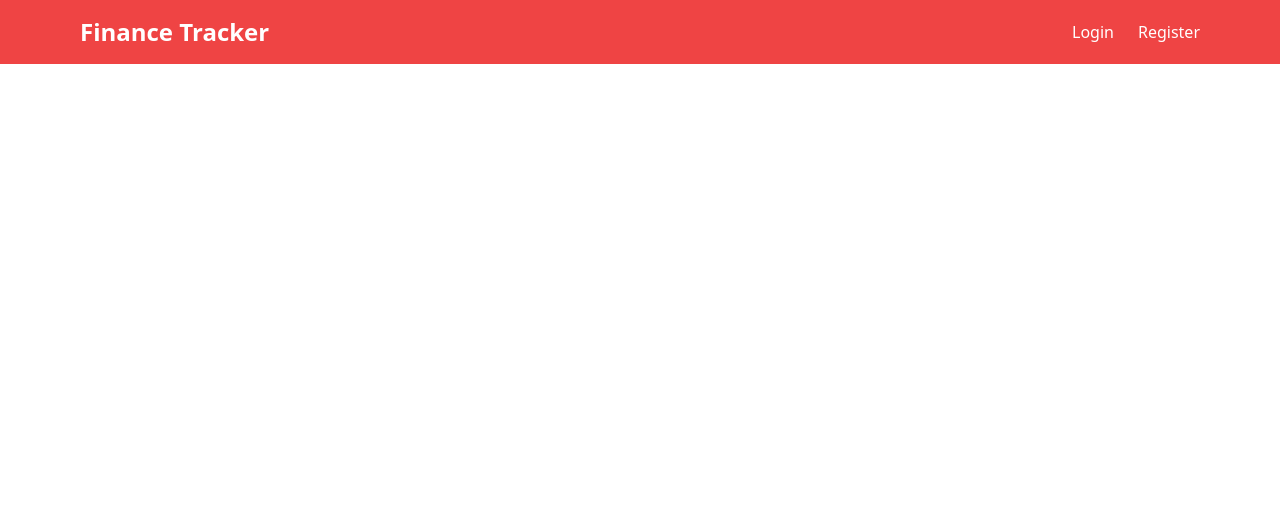
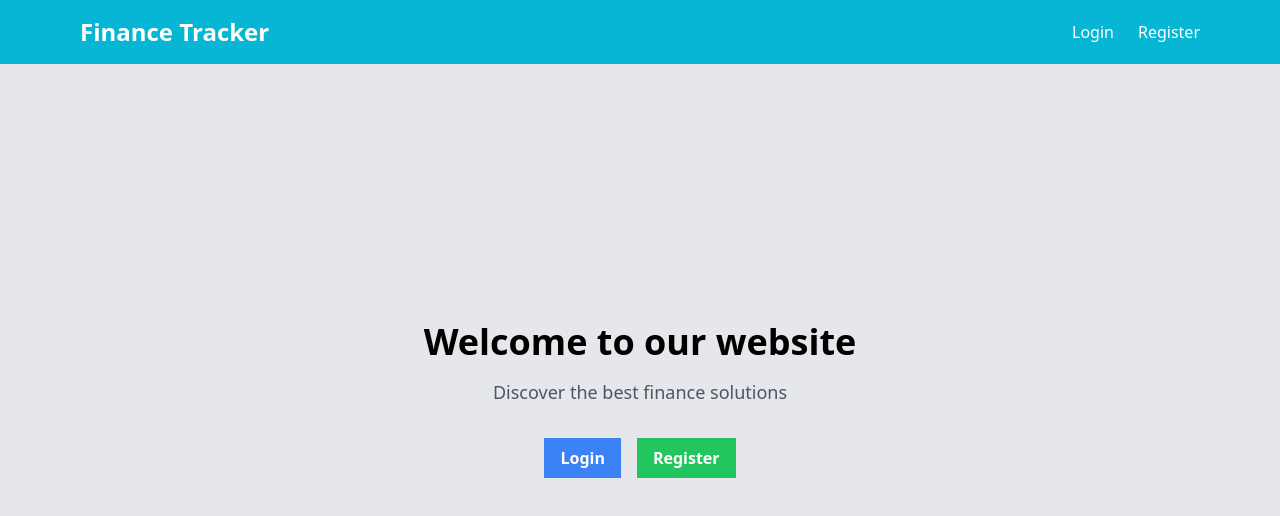
Before and after one commit to Mohamed-Abdelrazeq/react-finance-tracker, a React (Create React App) app: page / in a window 1280 px wide. Shown: the top 516 px of the page. Built offline with nearby package versions, Linux system fonts and the light colour scheme; no server answers.

Commit message:
coloring

```diff
--- a/src/App.css
+++ b/src/App.css
@@ -1,6 +1,7 @@
 .main-btn {
-  @apply rounded-sm bg-gradient-to-bl from-red-300 to-red-500 text-white font-light;
+  @apply rounded-md bg-cyan-500 text-white font-light;
   @apply w-28 py-2 px-4;
+  @apply hover:brightness-105;
 }
 
 .main-input {
--- a/src/components/navbar.js
+++ b/src/components/navbar.js
@@ -3,7 +3,7 @@ import { Link } from "react-router-dom";
 
 export default function Navbar() {
   return (
-    <nav className="bg-red-500 text-white flex flex-row h-16 px-20 justify-between items-center absolute w-full">
+    <nav className="bg-cyan-500 text-white flex flex-row h-16 px-20 justify-between items-center absolute w-full">
       <div>
         <Link to="/" className="font-bold text-2xl">
           Finance Tracker
--- a/src/pages/home.js
+++ b/src/pages/home.js
@@ -1,5 +1,31 @@
 import React from "react";
+import { useNavigate } from "react-router-dom";
 
 export default function Home() {
-  return <div>home</div>;
+  const navigate = useNavigate();
+
+  return (
+    <div className="bg-gray-200">
+      <div className="flex flex-col items-center justify-center h-screen">
+        <h1 className="text-4xl font-bold mb-4">Welcome to our website</h1>
+        <p className="text-lg text-gray-600">
+          Discover the best finance solutions
+        </p>
+        <div className="mt-8">
+          <button
+            className="bg-blue-500 hover:bg-blue-700 text-white font-bold py-2 px-4 mr-4"
+            onClick={() => navigate("/login")}
+          >
+            Login
+          </button>
+          <button
+            className="bg-green-500 hover:bg-green-700 text-white font-bold py-2 px-4"
+            onClick={() => navigate("/register")}
+          >
+            Register
+          </button>
+        </div>
+      </div>
+    </div>
+  );
 }
```
